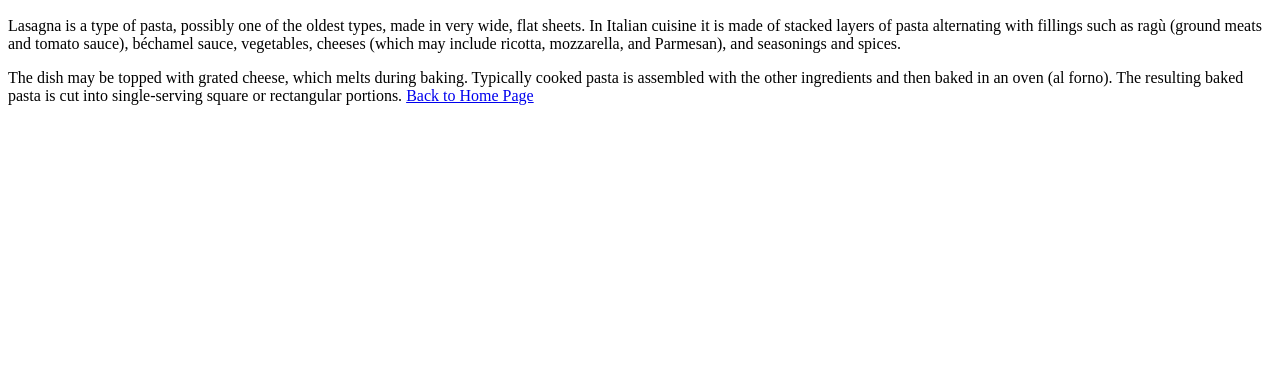
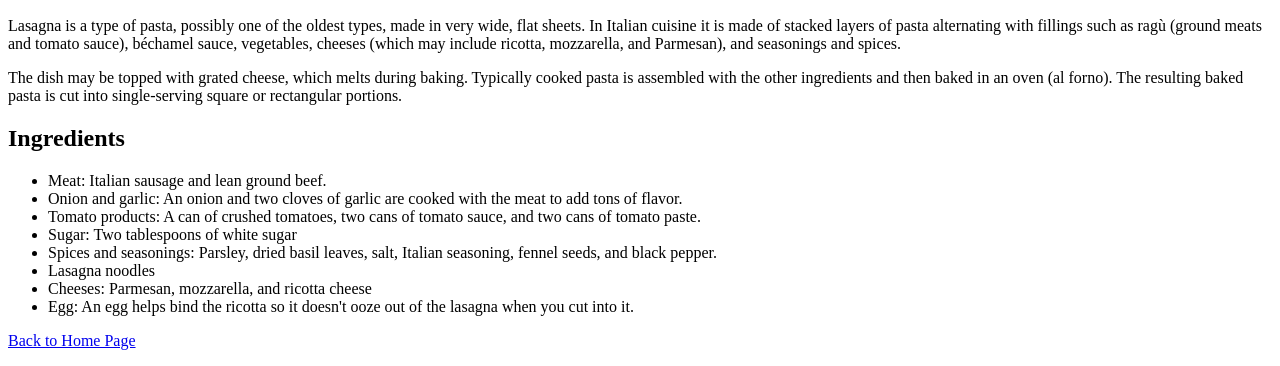
Before and after one commit to AmmarIbrahim1/odin-recipes, a plain HTML site: page recipes/lasagna.html in a window 1280 px wide. Shown: the part 434-800 px from the top of the page. Drawn offline with Linux system fonts and the light colour scheme.

Commit message:
Add 'Ingredients' to lasagna recipe

```diff
--- a/recipes/lasagna.html
+++ b/recipes/lasagna.html
@@ -17,7 +17,23 @@
     <p>The dish may be topped with grated cheese, which melts during baking. Typically cooked pasta is
         assembled with the other ingredients and then baked in an oven (al forno). The resulting baked
         pasta is cut into single-serving square or rectangular portions.
+    </p>
 
+    <h2>Ingredients</h2>
+    <ul>
+        <li>Meat: Italian sausage and lean ground beef.</li>
+        <li>Onion and garlic: An onion and two cloves of garlic are cooked with the meat to
+            add tons of flavor.</li>
+        <li>Tomato products: A can of crushed tomatoes, two cans of tomato sauce, and two cans
+            of tomato paste.</li>
+        <li>Sugar: Two tablespoons of white sugar</li>
+        <li>Spices and seasonings: Parsley, dried basil leaves, salt, Italian seasoning, fennel seeds,
+            and black pepper.</li>
+        <li>Lasagna noodles</li>
+        <li>Cheeses: Parmesan, mozzarella, and ricotta cheese</li>
+        <li>Egg: An egg helps bind the ricotta so it doesn't ooze out of the lasagna when you cut into
+            it.</li>
+    </ul>
 
     <a href="../index.html">Back to Home Page</a>
 </body>
```
